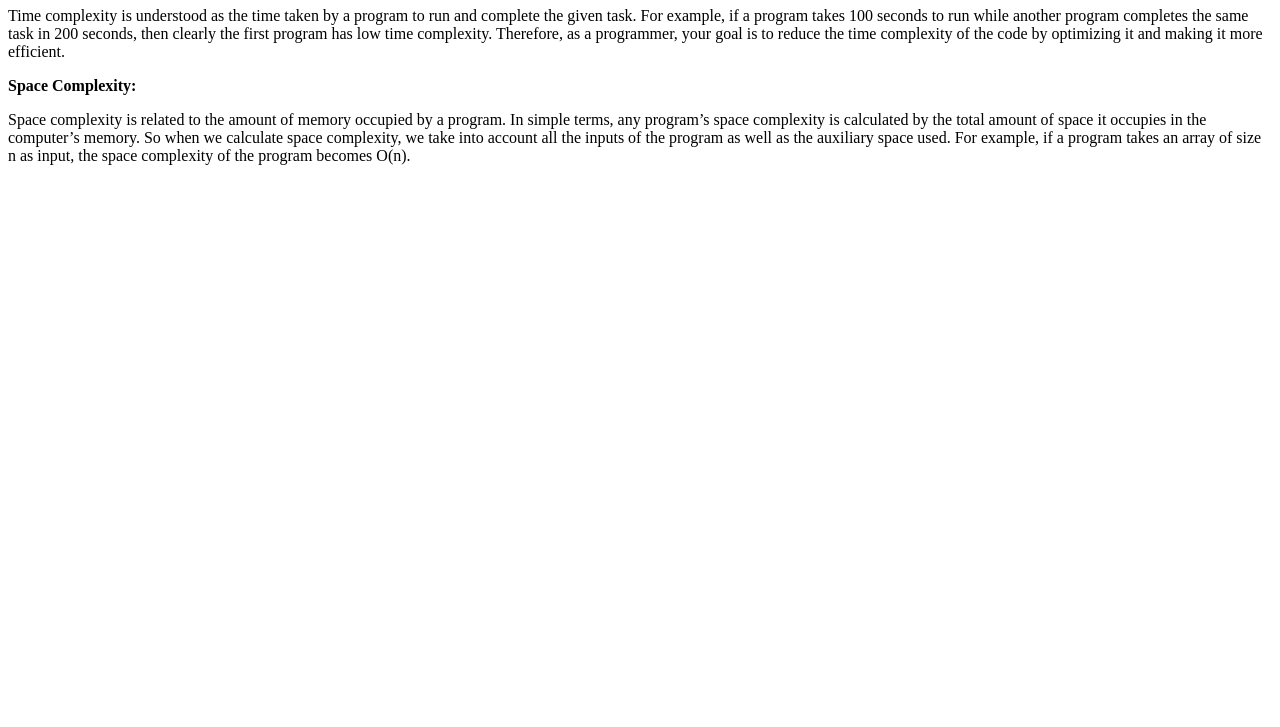
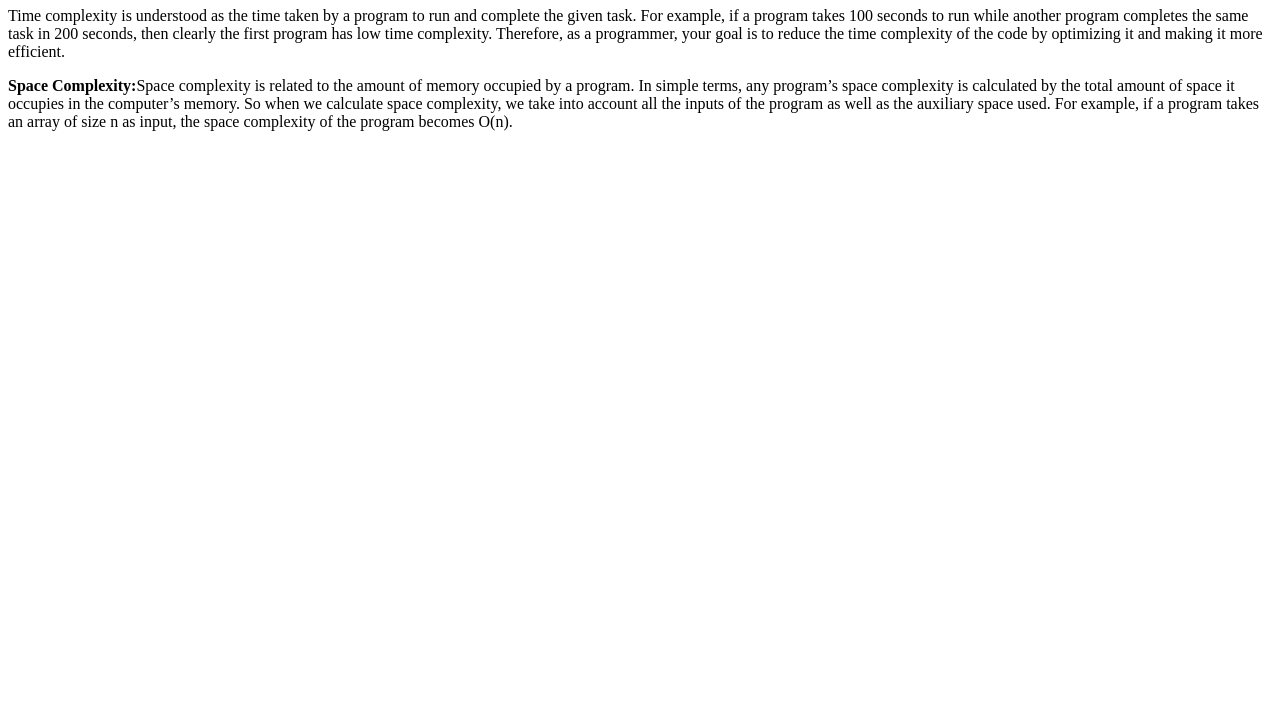
Before and after one commit to acciojob/time-and-space-complexity-JYOTIPATIL-hub, a website: page main.html in a window 1280 px wide. Shown: the part 73-800 px from the top of the page. Drawn offline with Linux system fonts and the light colour scheme.

Commit message:
created a submission

```diff
--- a/main.html
+++ b/main.html
@@ -10,9 +10,7 @@
 	<!-- the entire body must be written by student -->
    <h1>Time and Space Complexity </h1>
  <p>Time complexity is understood as the time taken by a program to run and complete the given task. For example, if a program takes 100 seconds to run while another program completes the same task in 200 seconds, then clearly the first program has low time complexity. Therefore, as a programmer, your goal is to reduce the time complexity of the code by optimizing it and making it more efficient.</p>
-<b>Space Complexity:</b><p>Space complexity is related to the amount of memory occupied by a program. In simple terms, any program’s space complexity is calculated by the total amount of space it occupies in the computer’s memory. So when we calculate space complexity, we take into account all the inputs of the program as well as the auxiliary space used. For example, if a program takes an array of size n as input, the space complexity of the program becomes O(n).
-
-</p>
+<b>Space Complexity:</b>Space complexity is related to the amount of memory occupied by a program. In simple terms, any program’s space complexity is calculated by the total amount of space it occupies in the computer’s memory. So when we calculate space complexity, we take into account all the inputs of the program as well as the auxiliary space used. For example, if a program takes an array of size n as input, the space complexity of the program becomes O(n).
 
 
 
```
